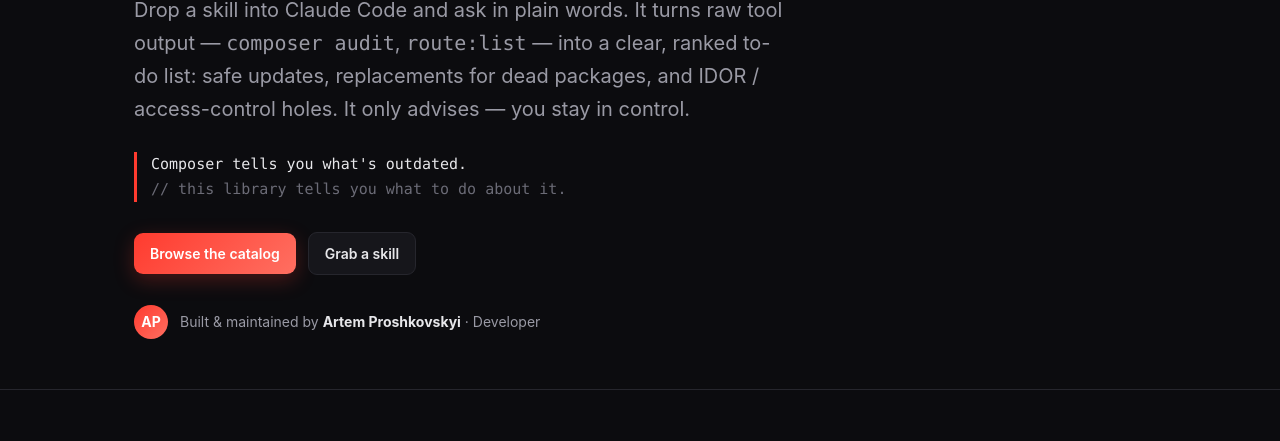
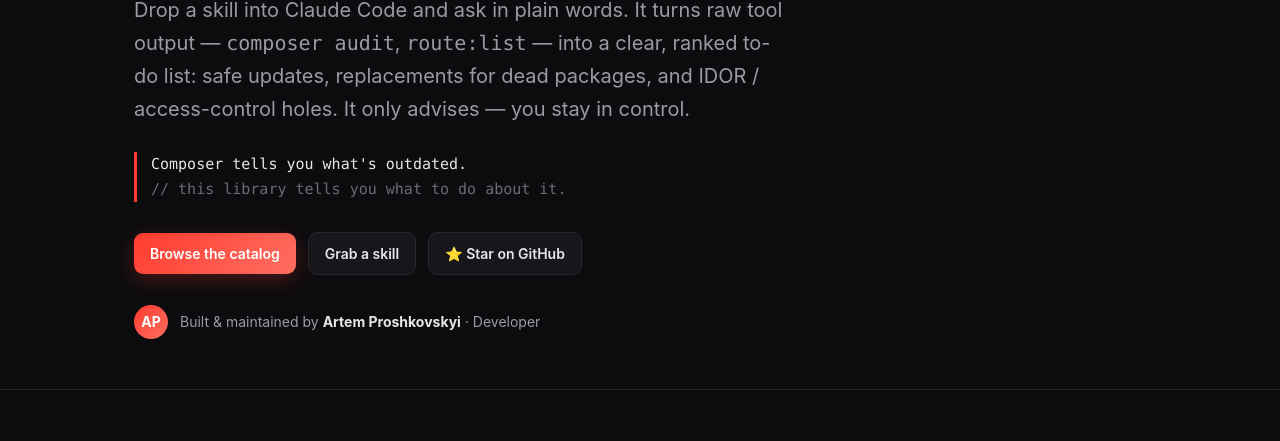
Before and after one commit to ArtemProshkovskiy/laravel-maintenance-skills, a plain HTML site: page docs/index.html in a window 1280 px wide. Shown: the part 337-778 px from the top of the page. Drawn offline with Linux system fonts and the light colour scheme.

Commit message:
Make GitHub star a real button on the site (hero + footer)

```diff
--- a/docs/index.html
+++ b/docs/index.html
@@ -184,6 +184,7 @@
     <div class="cta-row">
       <a class="btn" href="#catalog">Browse the catalog</a>
       <a class="btn ghost" href="#install">Grab a skill</a>
+      <a class="btn ghost" data-gh="" href="#" target="_blank" rel="noopener">⭐ Star on GitHub</a>
     </div>
     <div class="byline">
       <span class="av">AP</span>
@@ -353,7 +354,7 @@ npx degit <span class="b">ArtemProshkovskiy</span>/laravel-maintenance-skills/sk
     </div>
     <div style="text-align:right;">
       <div>Built by <a data-gh="" href="#">Artem Proshkovskyi</a> · Developer · open to ideas &amp; collaboration</div>
-      <div class="tag">⭐ <a data-gh="" href="#">Star it on GitHub</a> if it helped you</div>
+      <div style="margin:8px 0;"><a class="btn ghost sm" data-gh="" href="#" target="_blank" rel="noopener">⭐ Star on GitHub</a></div>
       <div class="tag"><a data-gh="" href="#">GitHub</a> · <a data-gh="/blob/main/LICENSE" href="#">License</a></div>
     </div>
   </div>
```
